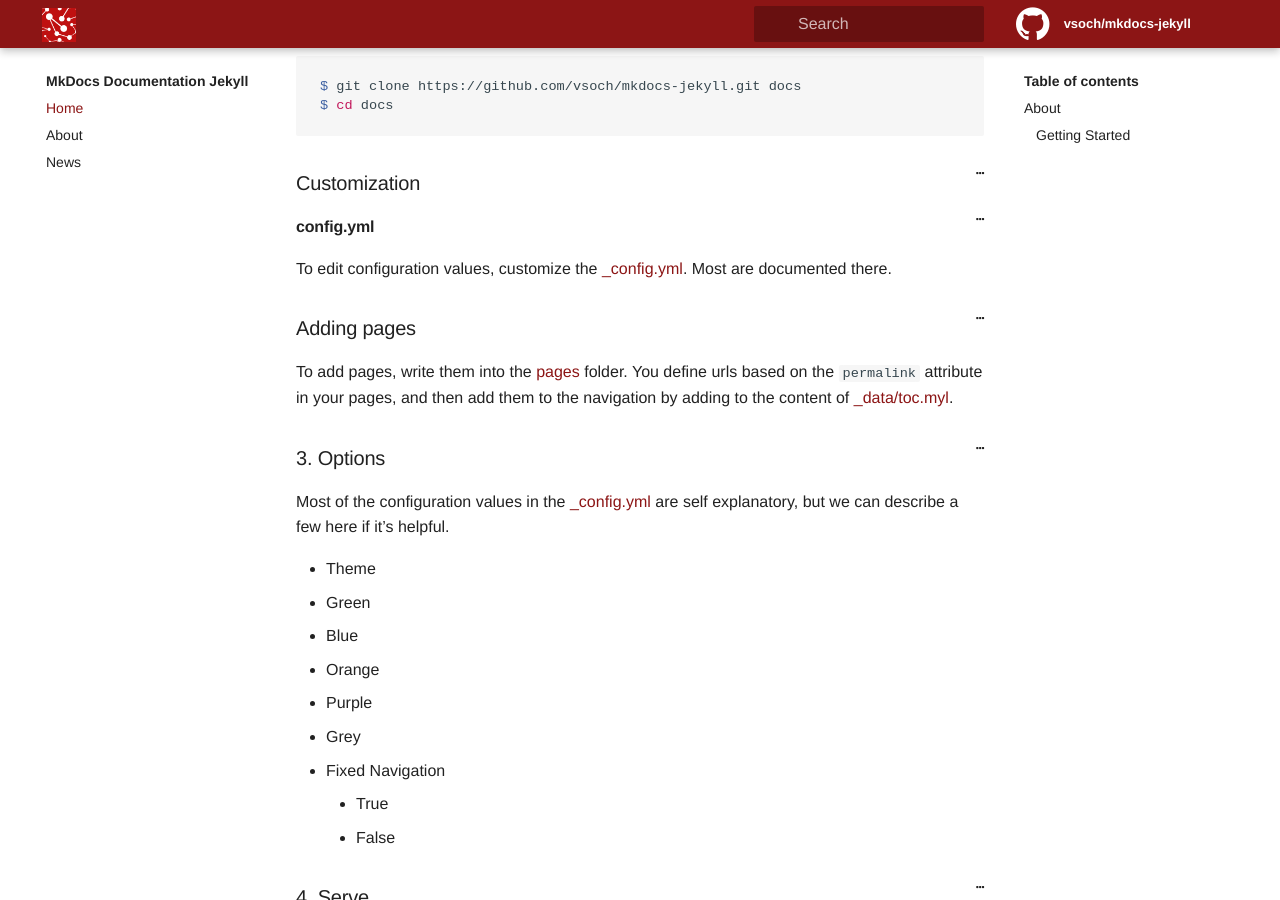
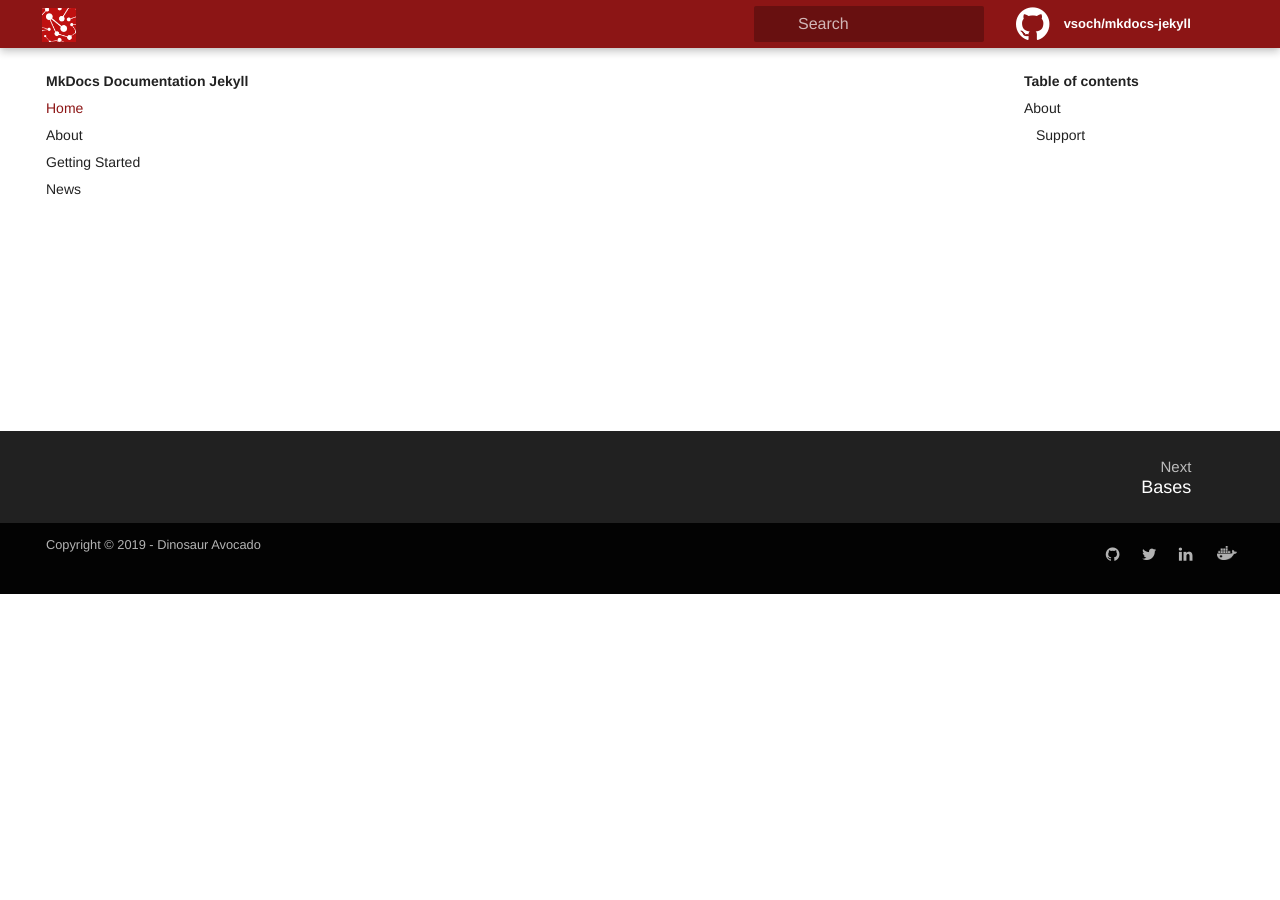
Before and after one commit to vsoch/mkdocs-jekyll, a Jekyll site: the page built from pages/about.md, in a window 1280 px wide and 900 px high, scrolled down 469 px. Built offline with Jekyll 4.4.1, drawn with Linux system fonts in a browser that asks for light colours; after the commit the page ends 1063 px from its top, so only the background shows below that; some of the changed text lies outside the part shown.

Commit message:
adding getting started page
Signed-off-by: Vanessa Sochat <vsochat@stanford.edu>

````diff
--- a/_config.yml
+++ b/_config.yml
@@ -37,13 +37,16 @@ logo_pixels: 34
 # Build settings
 markdown: kramdown
 
+# If you add tags to pages, you can link them to some external search
+# If you want to disable this, comment the URL.
+tag_search_endpoint: https://ask.cyberinfrastructure.org/search?q=
+
 accentColor: red # purple, green, etc.
 themeColor: red # purple, green, blue, orange, purple, grey
 fixedNav: 'true' # true or false
 
 permalink: /:year/:title/
 markdown: kramdown
-include: [_pages]
 exclude: [_site, CHANGELOG.md, LICENSE, README.md]
 
 # Defaults
--- a/_data/toc.yml
+++ b/_data/toc.yml
@@ -1,6 +1,9 @@
   - title: "About"
     url: "/about"
     slug: about
+  - title: "Getting Started"
+    url: "/getting-started"
+    slug: getting-started
   - title: "News"
     url: "/news"
     slug: news
--- a/_includes/sidebar.html
+++ b/_includes/sidebar.html
@@ -17,7 +17,7 @@
 
         <ul class="md-nav__list" data-md-scrollfix="">
           <li class="md-nav__item md-nav__item--active">
-            <input class="md-toggle md-nav__toggle" data-md-toggle="toc" id="__toc" type="checkbox"> <label class="md-nav__link md-nav__link--active" for="__toc">Home</label> <a class="md-nav__link md-nav__link--active" href="." title="Home">Home</a>
+            <input class="md-toggle md-nav__toggle" data-md-toggle="toc" id="__toc" type="checkbox"> <label class="md-nav__link md-nav__link--active" for="__toc">Home</label> <a class="md-nav__link md-nav__link--active" href="{{ site.baseurl }}" title="Home">Home</a>
 
             <nav class="md-nav md-nav--secondary">
               <label class="md-nav__title" for="__toc">Table of contents</label>
--- /dev/null
+++ b/_includes/tags.html
@@ -0,0 +1,3 @@
+{% if site.tag_search_endpoint %}<div style="float:right; margin-bottom:30px">{% for tag in page.tags %}
+<span class="badge badge-secondary"><a style="cursor:pointer; color:white" href="{{ site.tag_search_endpoint }}{{ tag }}">{{ tag }}</a></span>
+{% endfor %}</div>{% endif %}
--- a/_layouts/page.html
+++ b/_layouts/page.html
@@ -4,6 +4,7 @@ layout: default
 <div class="md-content">
     <article class="md-content__inner md-typeset">
     {{ content }}
+    {% include tags.html %}
     {% include toc.html %}
     {% include editable.html %}
     </article>
--- a/pages/about.md
+++ b/pages/about.md
@@ -15,55 +15,6 @@ Specifically, I wanted a completely jekyll-based template that would render
 markdown docs, deployed on GitHub pages, and set up with easy customization
 and preview.
 
-## Getting Started
+## Support
 
-### Get the code
-
-You can clone the repository right to where you want to host the docs:
-
-```bash
-$ git clone https://github.com/vsoch/mkdocs-jekyll.git docs
-$ cd docs
-```
-
-### Customization
-
-#### config.yml
-
-To edit configuration values, customize the [_config.yml](_config.yml).
-Most are documented there.
-
-### Adding pages
-
-To add pages, write them into the [pages](pages) folder.
-You define urls based on the `permalink` attribute in your pages,
-and then add them to the navigation by adding to the content of [_data/toc.myl](_data/toc.yml).
-
-### 3. Options
-
-Most of the configuration values in the [_config.yml](_config.yml) are self explanatory,
-but we can describe a few here if it's helpful.
-
-+ Theme
- - Green
-  - Blue
-  - Orange
-  - Purple
-  - Grey
-+ Fixed Navigation
-  - True
-  - False
-
-### 4. Serve
-
-Depending on how you installed jekyll:
-
-```bash
-jekyll serve
-# or
-bundle exec jekyll serve
-```
-
-Lorem ipsum dolor sit amet, consectetur adipisicing elit, sed do eiusmod tempor incididunt ut labore et dolore magna aliqua. Ut enim ad minim veniam, quis nostrud exercitation ullamco laboris nisi ut aliquip ex ea commodo consequat. Duis aute irure dolor in reprehenderit in voluptate velit esse cillum dolore eu fugiat nulla pariatur. Excepteur sint occaecat cupidatat non proident, sunt in culpa qui officia deserunt mollit anim id est laborum.
-
-Lorem ipsum dolor sit amet, consectetur adipisicing elit, sed do eiusmod tempor incididunt ut labore et dolore magna aliqua. Ut enim ad minim veniam, quis nostrud exercitation ullamco laboris nisi ut aliquip ex ea commodo consequat. Duis aute irure dolor in reprehenderit in voluptate velit esse cillum dolore eu fugiat nulla pariatur. Excepteur sint occaecat cupidatat non proident, sunt in culpa qui officia deserunt mollit anim id est laborum.
+If you need help, please don't hesitate to [open an issue](https://www.github.com/{{ site.github_repo }}/{{ site.github_user }}).
````
Also changed, not shown: pages/getting-started.md (added, +73 -0 lines).
